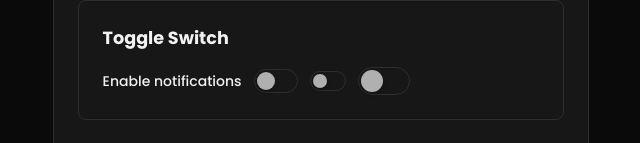
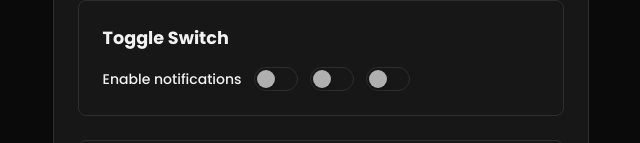
Before and after one commit to kawa-app/kawa-site, a React (Vite) app: page / in a window 1280 px wide. Shown: the part 657-800 px from the top of the page, without its empty margins (319-959 px from the left). Built offline with nearby package versions, Linux system fonts and the light colour scheme.

Commit message:
make all toggles medium size

```diff
--- a/src/App.tsx
+++ b/src/App.tsx
@@ -74,13 +74,11 @@ function App() {
                 checked={toggleValue}
                 onChange={setToggleValue}
                 variant="success"
-                size="small"
               />
               <Toggle
                 checked={toggleValue}
                 onChange={setToggleValue}
                 variant="secondary"
-                size="large"
               />
             </div>
           </Card>
--- a/src/components/Toggle.css
+++ b/src/components/Toggle.css
@@ -29,6 +29,8 @@
 .toggle-track {
   position: relative;
   border-radius: 20px;
+  width: 44px;
+  height: 24px;
   background: var(--bg-light);
   border: 1px solid var(--border-muted);
   transition: all 0.12s ease-in-out;
@@ -43,6 +45,10 @@
   background: var(--text-muted);
   transition: all 0.12s ease-in-out;
   position: relative;
+  width: 18px;
+  height: 18px;
+  top: 2px;
+  left: 2px;
   box-shadow: 0 2px 4px rgba(0, 0, 0, 0.2);
 }
 
@@ -59,61 +65,16 @@
   z-index: -1;
 }
 
+.toggle-thumb-checked {
+  left: 22px;
+}
+
 .toggle-thumb-checked::before {
   opacity: 1;
   top: 0;
   left: 0;
   right: 0;
   bottom: 0;
-}
-
-/* Sizes */
-.toggle-small .toggle-track {
-  width: 36px;
-  height: 20px;
-}
-
-.toggle-small .toggle-thumb {
-  width: 14px;
-  height: 14px;
-  top: 2px;
-  left: 2px;
-}
-
-.toggle-small .toggle-thumb-checked {
-  left: 18px;
-}
-
-.toggle-medium .toggle-track {
-  width: 44px;
-  height: 24px;
-}
-
-.toggle-medium .toggle-thumb {
-  width: 18px;
-  height: 18px;
-  top: 2px;
-  left: 2px;
-}
-
-.toggle-medium .toggle-thumb-checked {
-  left: 22px;
-}
-
-.toggle-large .toggle-track {
-  width: 52px;
-  height: 28px;
-}
-
-.toggle-large .toggle-thumb {
-  width: 22px;
-  height: 22px;
-  top: 2px;
-  left: 2px;
-}
-
-.toggle-large .toggle-thumb-checked {
-  left: 26px;
 }
 
 /* Variants */
--- a/src/components/Toggle.tsx
+++ b/src/components/Toggle.tsx
@@ -8,7 +8,6 @@ interface ToggleProps {
   variant?: 'primary' | 'secondary' | 'success';
   disabled?: boolean;
   label?: string;
-  size?: 'small' | 'medium' | 'large';
 }
 
 const Toggle: React.FC<ToggleProps> = ({
@@ -17,10 +16,9 @@ const Toggle: React.FC<ToggleProps> = ({
   className = '',
   variant = 'primary',
   disabled = false,
-  label,
-  size = 'medium'
+  label
 }) => {
-  const toggleClasses = `toggle toggle-${variant} toggle-${size} ${className}`;
+  const toggleClasses = `toggle toggle-${variant} ${className}`;
 
   const handleToggle = () => {
     if (!disabled && onChange) {
```
